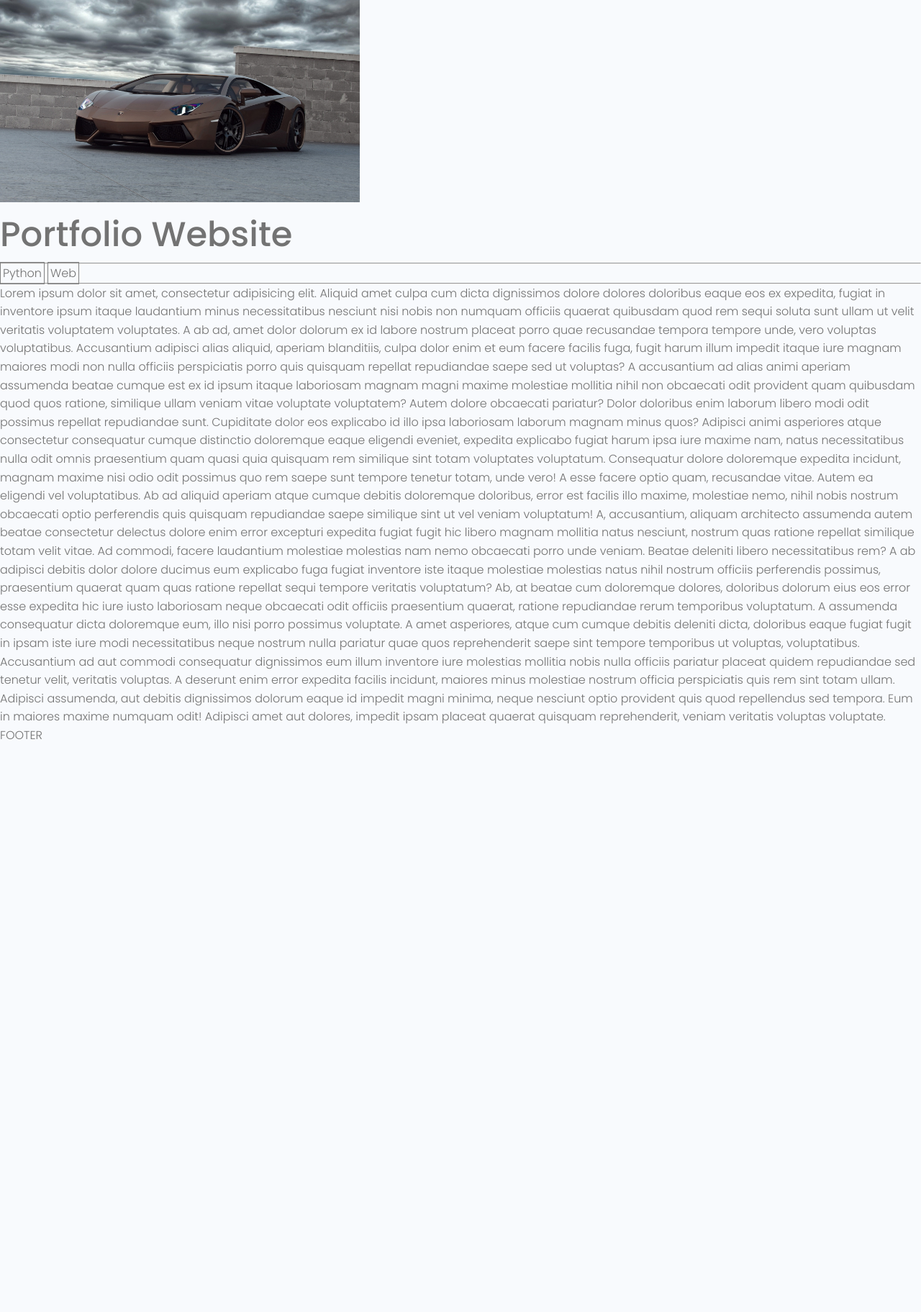
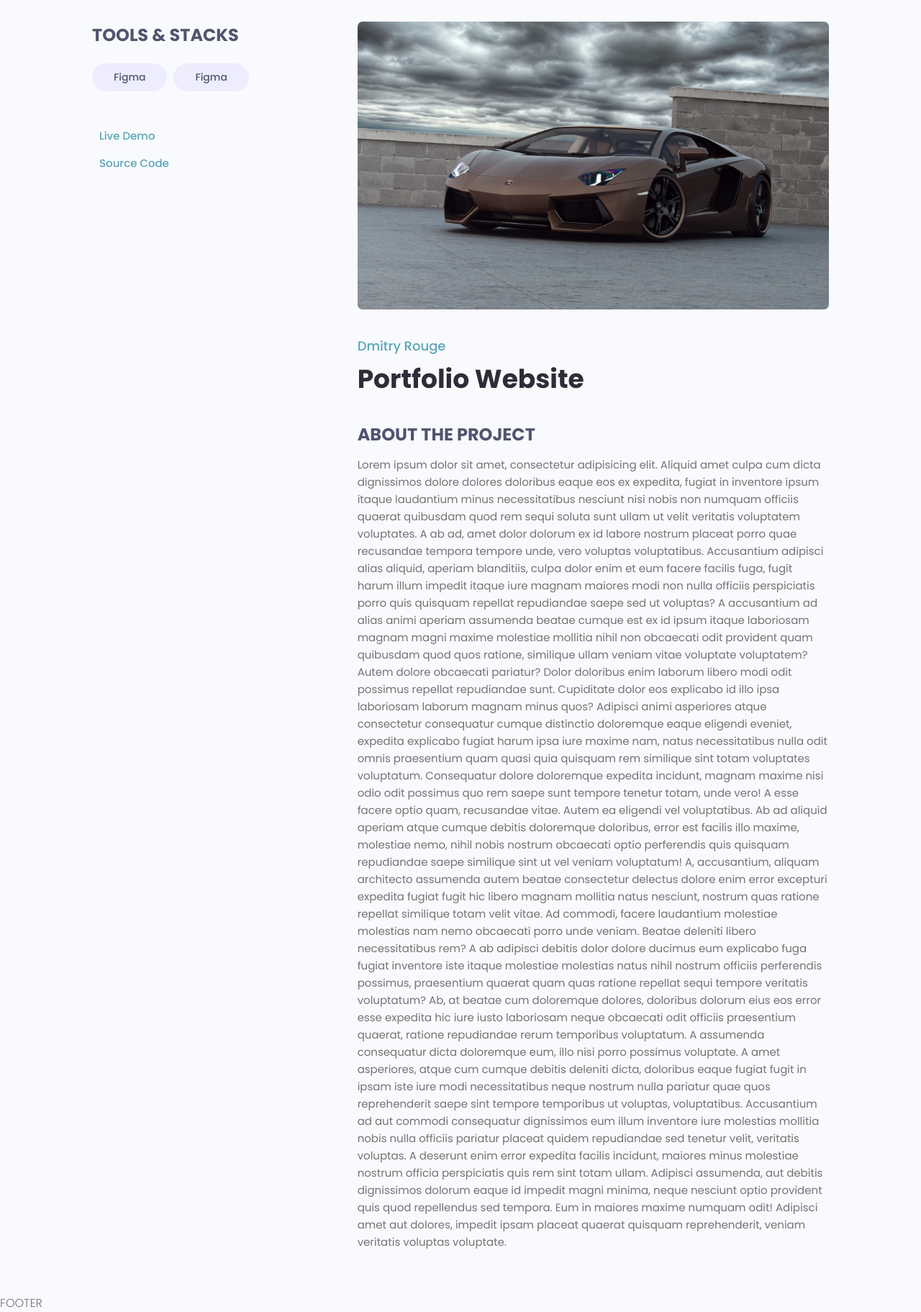
Before and after one commit to dimkael/DevSearchWebsite, a Django app: page /project/e7a83b8c-eb1a-41ef-ac6d-658237e379dc/ in a window 1280 px wide. Shown: the part 77-1900 px from the top of the page at 72% size. Before the commit the page ends 1104 px from the top, so only its background shows below. Run offline with Django 3.2, Linux system fonts and the light colour scheme; data comes from the database, SQL or seed files in the repository; both versions use the stored data as it was after the commit; some libraries are stand-ins or nearby versions.

Commit message:
added singleproject layout

```diff
--- a/projects/templates/projects/singleproject.html
+++ b/projects/templates/projects/singleproject.html
@@ -3,13 +3,42 @@
 
 {% block content %}
 
-    <img style="max-width: 500px;" src="{{ project.featured_image.url }}" alt="">
-    <h1>{{ project.title }}</h1>
-    <hr>
-        {% for tag in project.tags.all %}
-            <span style="border: 1px solid grey; padding: 3px">{{ tag }}</span>
-        {% endfor %}
-    <hr>
-    <p>{{ project.description }}</p>
+<main class="singleProject my-md">
+    <div class="container">
+        <div class="layout">
+            <div class="column column--1of3">
+                <h3 class="singleProject__subtitle">Tools & Stacks</h3>
+                <div class="singleProject__toolStack">
+                    {% for tag in project.tags.all %}
+                        <span class="tag tag--pill tag--sub tag--lg">
+                            <small>Figma</small>
+                        </span>
+                    {% endfor %}
+                </div>
+                {% if project.demo_link %}
+                    <div class="singleProject__wrap">
+                        <a class="singleProject__liveLink" href="{{ project.demo_link }}" target="_blank">
+                            <i class="im im-external-link"></i>Live Demo
+                        </a>
+                    </div>
+                {% endif %}
+                {% if project.source_link %}
+                    <div class="singleProject__wrap">
+                        <a class="singleProject__liveLink" href="{{ project.source_link }}" target="_blank">
+                            <i class="im im-external-link"></i>Source Code
+                        </a>
+                    </div>
+                {% endif %}
+            </div>
+            <div class="column column--2of3">
+                <img class="singleProject__preview" src="{{ project.featured_image.url }}" alt="portfolio thumbnail" />
+                <a href="#" class="singleProject__developer">Dmitry Rouge</a>
+                <h2 class="singleProject__title">{{ project.title }}</h2>
+                <h3 class="singleProject__subtitle">About the Project</h3>
+                <div class="singleProject__info">{{ project.description }}</div>
+            </div>
+        </div>
+    </div>
+</main>
 
 {% endblock content %}
--- a/static/styles/app.css
+++ b/static/styles/app.css
@@ -425,6 +425,10 @@ img {
 .singleProject__toolStack {
   margin-top: 2rem;
   margin-bottom: 4rem;
+}
+
+.singleProject__wrap {
+  margin-bottom: 1rem;
 }
 
 .singleProject__liveLink {
```
Also changed, not shown: projects/templates/projects/projects.html (+1 -28 lines), db.sqlite3, static/images/5.png (added).
